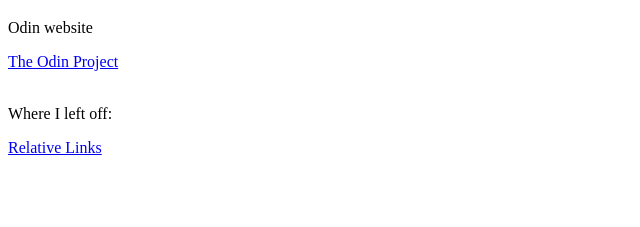
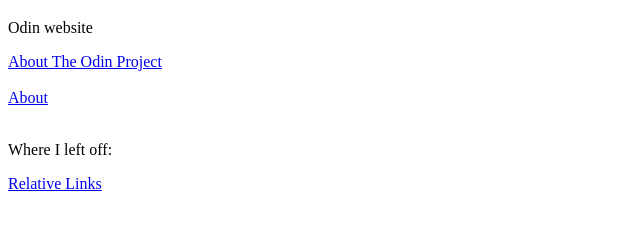
Before and after one commit to amybuc13/odin_links_test, a plain HTML site: page index.html in a window 1280 px wide. Shown: the part 61-288 px from the top of the page, without its empty margins (0-640 px from the left). Drawn offline with Linux system fonts and the light colour scheme.

Commit message:
Added changes

```diff
--- a/index.html
+++ b/index.html
@@ -8,7 +8,10 @@
 <body>
     <h1>Homepage</h1>
     <p>Odin website</p>
-    <a href="https://www.theodinproject.com">The Odin Project</a>
+    <a href="https://www.theodinproject.com/about">About The Odin Project</a>
+    <br>
+    <br>
+    <a href="./pages/about.html">About</a>
     <br>
     <br>
 <p>Where I left off:</p>
```
Also changed, not shown: pages/about.html (added, +11 -0 lines).
